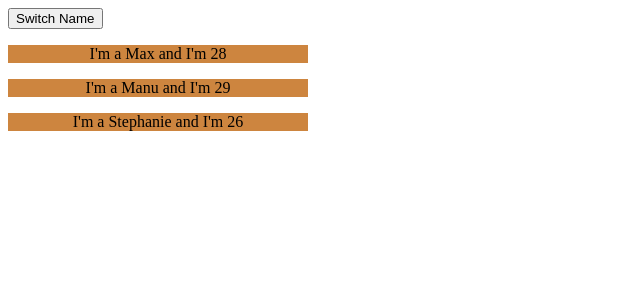
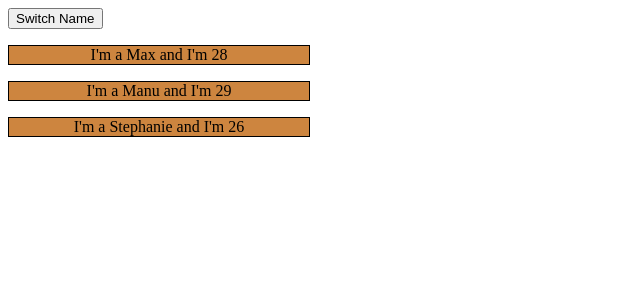
Before and after one commit to choco1911/lewagon_airbnb, a React (Create React App) app: page / in a window 1280 px wide. Shown: the top 300 px of the page, without its empty margins (0-640 px from the left). Built offline with nearby package versions, Linux system fonts and the light colour scheme.

Commit message:
pass var to handler

```diff
--- a/src/App.js
+++ b/src/App.js
@@ -10,11 +10,11 @@
         ]
     }
 
-    switchNameHandler = () => {
+    switchNameHandler = (newName) => {
 //        console.log('Was clicked!');
         this.setState({
             persons: [
-                {name: 'Maximilian', age:28},
+                {name: newName, age:28},
                 {name: 'Manu', age:29},
                 {name: 'Stephanie', age:27}
             ]
@@ -24,10 +24,20 @@
     render () {
         return (
             <div className="App">
-                <button onClick={this.switchNameHandler}>Switch Name</button>
-                <Person name={this.state.persons[0].name} age={this.state.persons[0].age}/>
-                <Person name={this.state.persons[1].name} age={this.state.persons[1].age}/>
-                <Person name={this.state.persons[2].name} age={this.state.persons[2].age}/>
+                {/* Method 1: passing variable to switchNameHandler */}
+                <button onClick={this.switchNameHandler.bind(this, 'Maximilian')}>Switch Name</button>
+
+                {/* here i pass click hander to the function component Person */}
+                <Person
+                    name={this.state.persons[0].name}
+                    age={this.state.persons[0].age} />
+                <Person
+                    name={this.state.persons[1].name}
+                    age={this.state.persons[1].age}
+                    click={this.switchNameHandler.bind(this, 'Max!!!')} />
+                <Person
+                    name={this.state.persons[2].name}
+                    age={this.state.persons[2].age} />
             </div>
         )
     }
--- a/src/Person/person.css
+++ b/src/Person/person.css
@@ -2,4 +2,5 @@
     background-color: peru;
     width: 300px;
     text-align: center;
+    border: 1px solid #000;
 }
--- a/src/Person/person.js
+++ b/src/Person/person.js
@@ -5,8 +5,8 @@
 const person = (props) => {
     return (
         <div>
-            <p>I'm a {props.name} and I'm {props.age}</p>
-            <p>{props.children}</p>
+            <p onClick={props.click}>I'm a {props.name} and I'm {props.age}</p>
+            {/* <p>{props.children}</p> */}
         </div>
     )
 }
```
